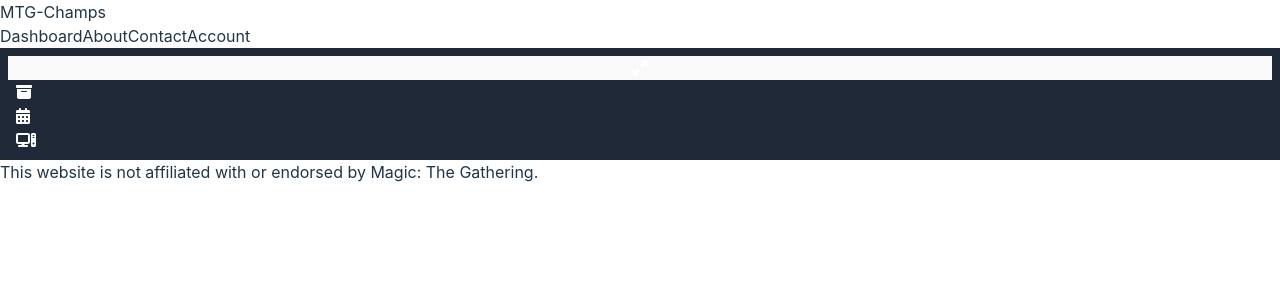
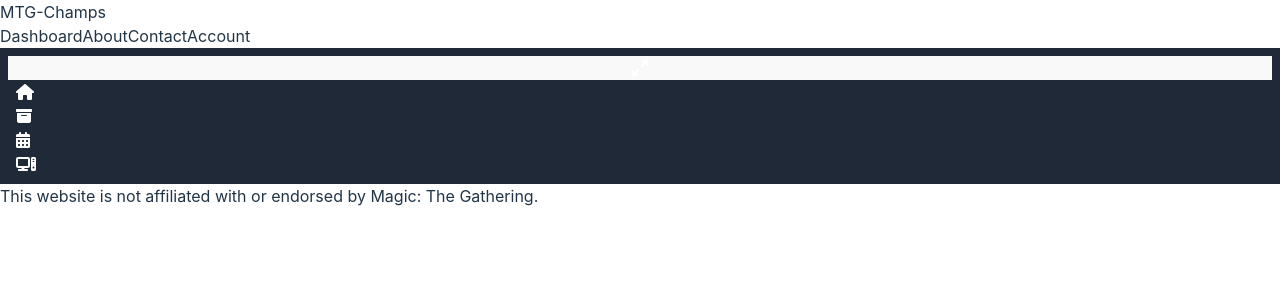
Before and after one commit to esdncalingo/mtg-champs-webapp, a React app in the folder src/: page /dashboard in a window 1280 px wide. Shown: the top 300 px of the page. Built offline with nearby package versions, Linux system fonts and the light colour scheme; sample sign-in values are in the browser's storage; the HTML template or start-up script is replaced by a standard one.

Commit message:
change styles

```diff
--- a/src/App.tsx
+++ b/src/App.tsx
@@ -12,7 +12,7 @@
 import ParticipantDeck from './components/dashboard/host/ParticipantDeck'
 import Tournament from './pages/Tournament'
 import LoginPage from './pages/LoginPage'
-import Main from './pages/Home'
+import Main from './pages/Main'
 
 function App() {
   const [accessData, setAccessData] = useState<string>('')
--- a/src/pages/Dashboard.tsx
+++ b/src/pages/Dashboard.tsx
@@ -6,7 +6,9 @@
   faBoxArchive,
   faCalendarDays,
   faComputer,
-  faExpandAlt
+  faExpandAlt,
+  faHome,
+  faHomeAlt
 } from "@fortawesome/free-solid-svg-icons";
 
 export default function Dashboard() {
@@ -31,6 +33,17 @@
           </button>
           <ul className="space-y-2 flex flex-col justify-center">
             <li>
+              <a href="/dashboard" title="Dashboard" className={`block sidelink ${isMinimized ? 'text-center' : ''}`}>
+                {isMinimized ?
+                  <FontAwesomeIcon icon={faHome} /> :
+                  <>
+                    <FontAwesomeIcon icon={faHome} />
+                    <span className="ml-2">Dashboard</span>
+                  </>
+                }
+              </a>
+            </li>
+            <li>
               <a href="/dashboard/mydecks" title="My Decks" className={`block sidelink ${isMinimized ? 'text-center' : ''}`}>
                 {isMinimized ?
                   <FontAwesomeIcon icon={faBoxArchive} /> :
@@ -47,7 +60,7 @@
                   <FontAwesomeIcon icon={faCalendarDays} /> :
                   <>
                     <FontAwesomeIcon icon={faCalendarDays} />
-                    <span className="ml-2">Events</span>
+                    <span className="ml-2">Schedule</span>
                   </>
                 }
               </a>
@@ -58,7 +71,7 @@
                   <FontAwesomeIcon icon={faComputer} />  :
                   <>
                     <FontAwesomeIcon icon={faComputer} />
-                    <span className="ml-2">Host</span>
+                    <span className="ml-2">Event Manager</span>
                   </>
                 }
               </a>
--- a/src/pages/Home.tsx
+++ b/src/pages/Home.tsx
@@ -1,19 +1,7 @@
-import { Outlet } from "react-router-dom"
-import Navbar from "../components/Navbar"
-import Footer from "../components/Footer"
-import Toasty from "../components/popupmsg/Toasty"
 
-function Main() {
 
+export default function Home() {
   return (
-    <>
-      <Navbar/>
-      <Toasty/>
-      <div className="flex flex-grow">
-        <Outlet/>
-      </div>
-      <Footer/>
-    </>
+    <div>Home</div>
   )
 }
-export default Main
--- /dev/null
+++ b/src/pages/Main.tsx
@@ -0,0 +1,25 @@
+import { Outlet } from "react-router-dom"
+import Navbar from "../components/Navbar"
+import Footer from "../components/Footer"
+import Toasty from "../components/popupmsg/Toasty"
+import { useLocation } from "react-router-dom"
+import Home from "./Home"
+
+function Main() {
+  const location = useLocation();
+  const isRootPath = location.pathname === '/';
+
+  return (
+    <>
+      <Navbar/>
+      <Toasty/>
+      <div className="flex flex-grow">
+        {isRootPath ?
+          <Home/> :
+          <Outlet/>}
+      </div>
+      <Footer/>
+    </>
+  )
+}
+export default Main
```
